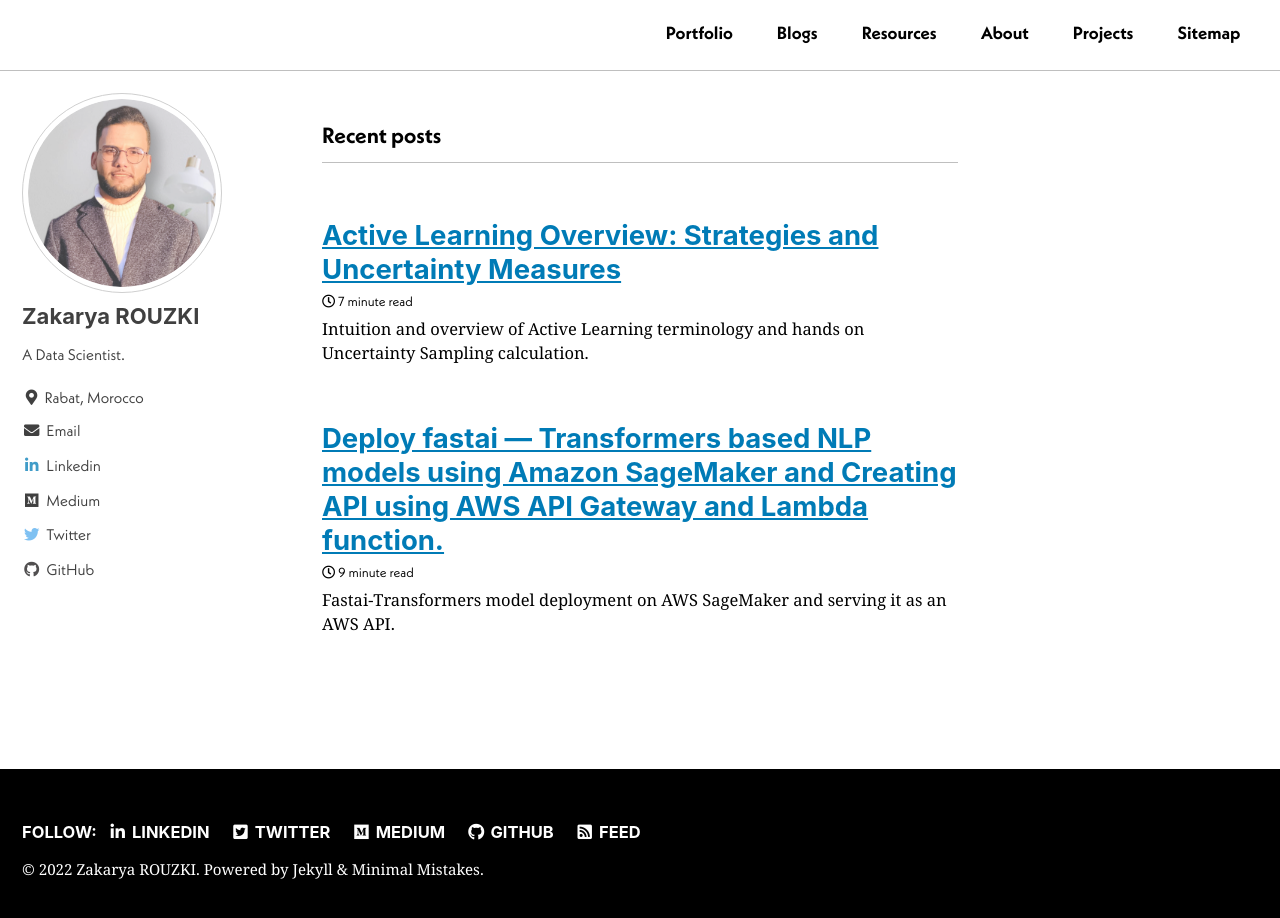
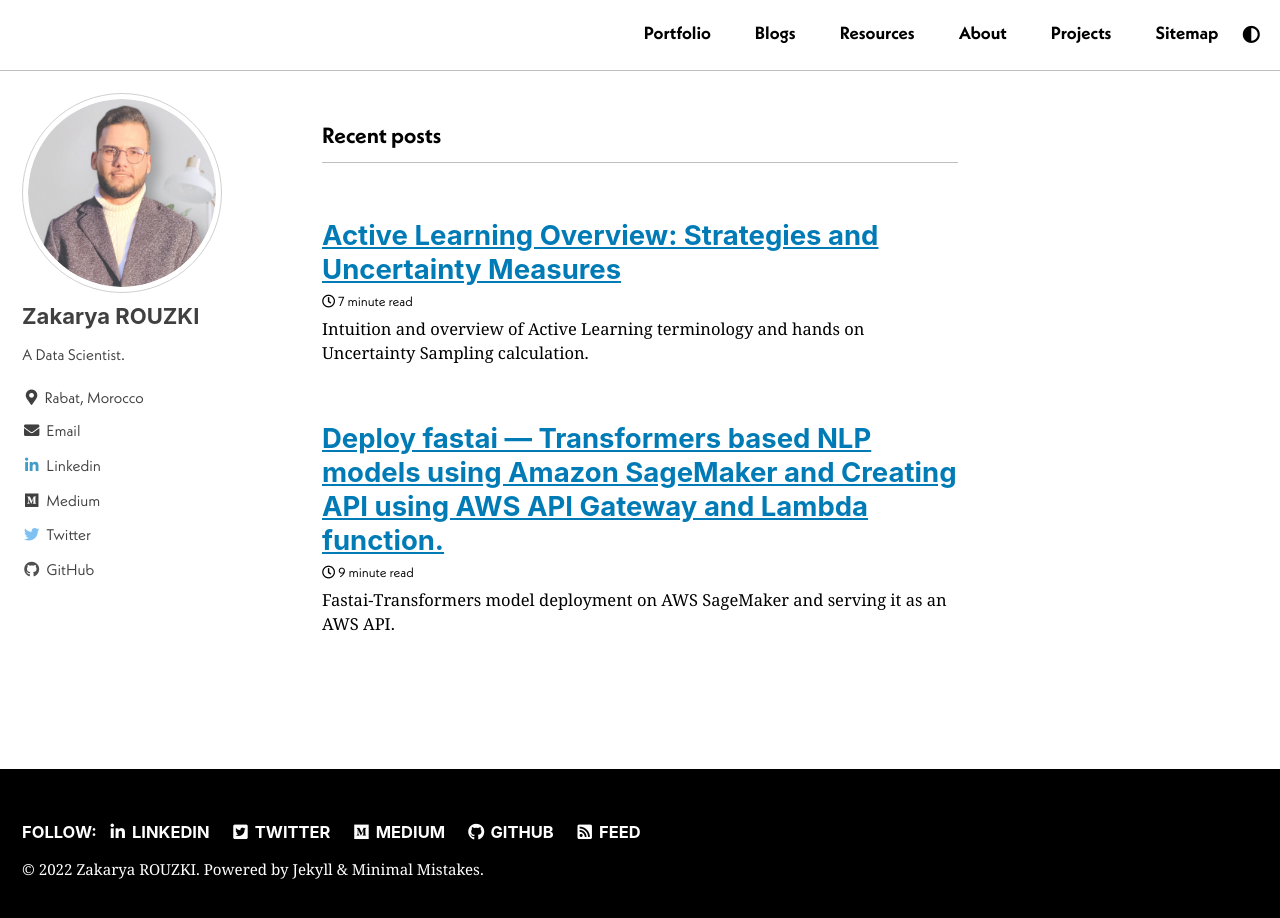
Before and after one commit to rouzki/rouzki.github.io, a Jekyll site: the page built from index.html, in a window 1280 px wide and 924 px high. Shown: the top 918 px of the window. Built offline with Jekyll 4.4.1, drawn with Linux system fonts in a browser that asks for light colours; cached includes are drawn as plain includes; the list of posts is cut into pages by our own code.

Commit message:
add theme switcher

```diff
--- a/_config.yml
+++ b/_config.yml
@@ -13,6 +13,7 @@
 # theme                  : "minimal-mistakes-jekyll"
 # remote_theme           : "mmistakes/minimal-mistakes"
 minimal_mistakes_skin    : "contrast" # "air", "aqua", "contrast", "dark", "dirt", "neon", "mint", "plum", "sunrise"
+minimal_mistakes_skin2: "dark"
 
 # Site Settings
 locale                   : "en-US"
--- a/_includes/head.html
+++ b/_includes/head.html
@@ -14,7 +14,25 @@
 </script>
 
 <!-- For all browsers -->
-<link rel="stylesheet" href="{{ '/assets/css/main.css' | relative_url }}">
+<link rel="stylesheet" href="{{ '/assets/css/main.css' | relative_url }}" id="theme_source">
+{% if site.minimal_mistakes_skin2 %}
+  <link rel="stylesheet alternate" href="{{ '/assets/css/theme2.css' | relative_url }}" id="theme_source_2">
+  <script>
+    let theme = sessionStorage.getItem('theme');
+    if(theme === "dark")
+    {
+      sessionStorage.setItem('theme', 'dark');
+      node1 = document.getElementById('theme_source');
+      node2 = document.getElementById('theme_source_2');
+      node1.setAttribute('rel', 'stylesheet alternate');
+      node2.setAttribute('rel', 'stylesheet');
+    }
+    else
+    {
+      sessionStorage.setItem('theme', 'light');
+    }
+  </script>
+{% endif %}
 <link rel="preload" href="https://cdn.jsdelivr.net/npm/@fortawesome/fontawesome-free@5/css/all.min.css" as="style" onload="this.onload=null;this.rel='stylesheet'">
 <noscript><link rel="stylesheet" href="https://cdn.jsdelivr.net/npm/@fortawesome/fontawesome-free@5/css/all.min.css"></noscript>
 
--- a/_includes/masthead.html
+++ b/_includes/masthead.html
@@ -18,6 +18,9 @@
             </li>
           {%- endfor -%}
         </ul>
+        {% if site.minimal_mistakes_skin2 %}
+          <i class="fas fa-fw fa-adjust" aria-hidden="true" onclick="node1=document.getElementById('theme_source');node2=document.getElementById('theme_source_2');if(node1.getAttribute('rel')=='stylesheet'){node1.setAttribute('rel', 'stylesheet alternate'); node2.setAttribute('rel', 'stylesheet');sessionStorage.setItem('theme', 'dark');}else{node2.setAttribute('rel', 'stylesheet alternate'); node1.setAttribute('rel', 'stylesheet');sessionStorage.setItem('theme', 'light');} return false;"></i>
+        {% endif %}
         {% if site.search == true %}
         <button class="search__toggle" type="button">
           <span class="visually-hidden">{{ site.data.ui-text[site.locale].search_label | default: "Toggle search" }}</span>
--- /dev/null
+++ b/assets/css/theme2.scss
@@ -0,0 +1,54 @@
+---
+# Only the main Sass file needs front matter (the dashes are enough)
+---
+
+@charset "utf-8";
+
+@import "minimal-mistakes/skins/{{ site.minimal_mistakes_skin2 | default: 'default' }}"; // skin
+$base00: #263238;
+$base01: #2e3c43;
+$base02: #314549;
+$base03: #546e7a;
+$base04: #b2ccd6;
+$base05: #eeffff;
+$base06: #eeffff;
+$base07: #ffffff;
+$base08: #f07178;
+$base09: #f78c6c;
+$base0a: #ffcb6b;
+$base0b: #c3e88d;
+$base0c: #89ddff;
+$base0d: #82aaff;
+$base0e: #c792ea;
+$base0f: #ff5370;
+
+@font-face {
+    font-family: "monolisaa";
+    src: url("/assets/fonts/MonoLisa-Regular.otf");
+  }
+@font-face {
+font-family: "o_mono";
+src: url("/assets/fonts/OperatorMono-Medium.otf");
+}
+
+// @font-face {
+//   font-family: "Neue_Kabel";
+//   src: url("/assets/fonts/NeueKabel-Regular.ttf");
+//   }
+
+@font-face {
+    font-family: "Neue_Kabel";
+    src: url("/assets/fonts/NeueKabel-Regular.ttf");
+}
+@font-face {
+    font-family: "Neue_Kabel";
+    src: url("/assets/fonts/NeueKabel-Bold.ttf");
+    font-weight: bold;
+}
+@font-face {
+    font-family: "Neue_Kabel";
+    src: url("/assets/fonts/NeueKabel-BoldItalic.ttf");
+    font-weight: bold;
+    font-style: italic;
+}
+@import "minimal-mistakes"; // main partials
```
